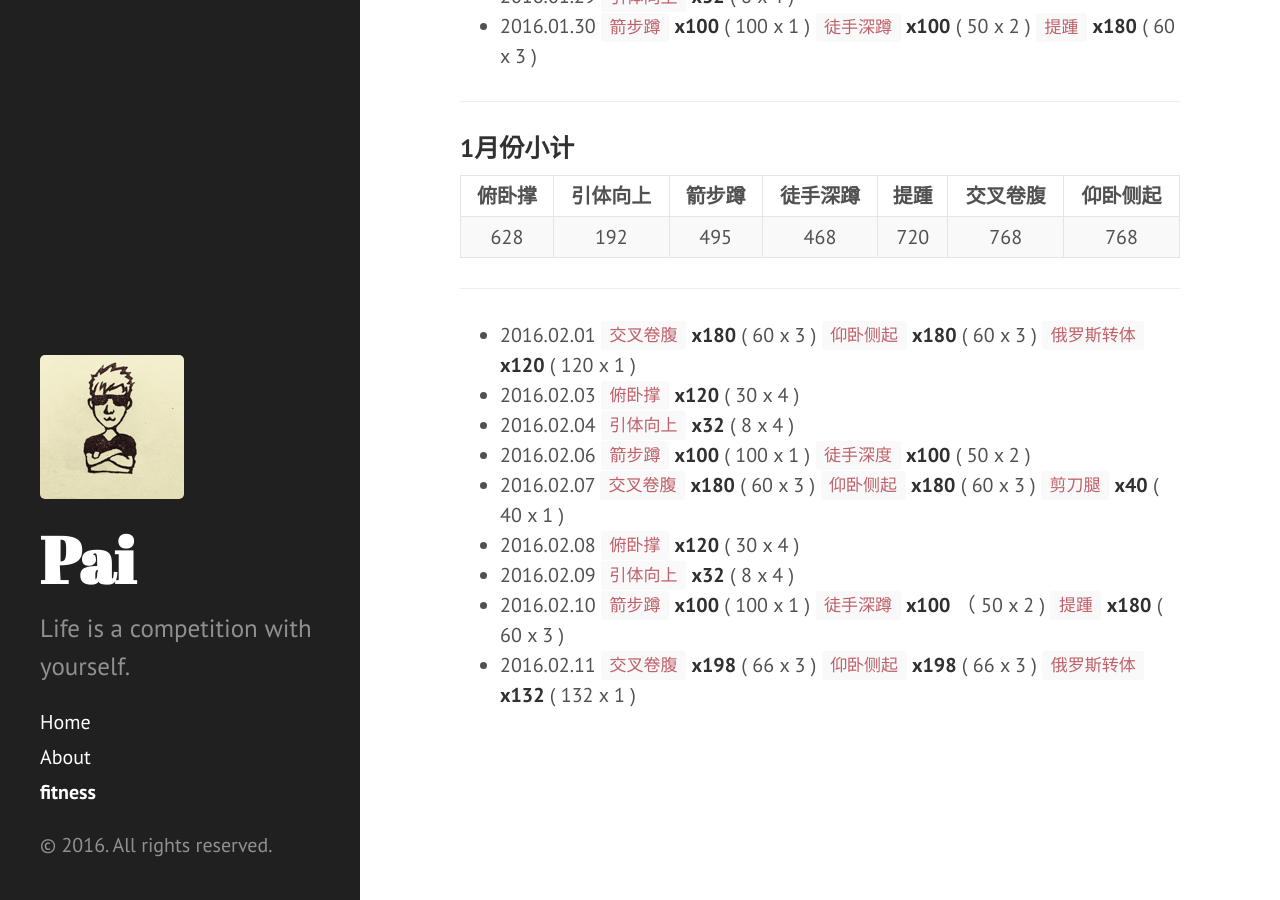
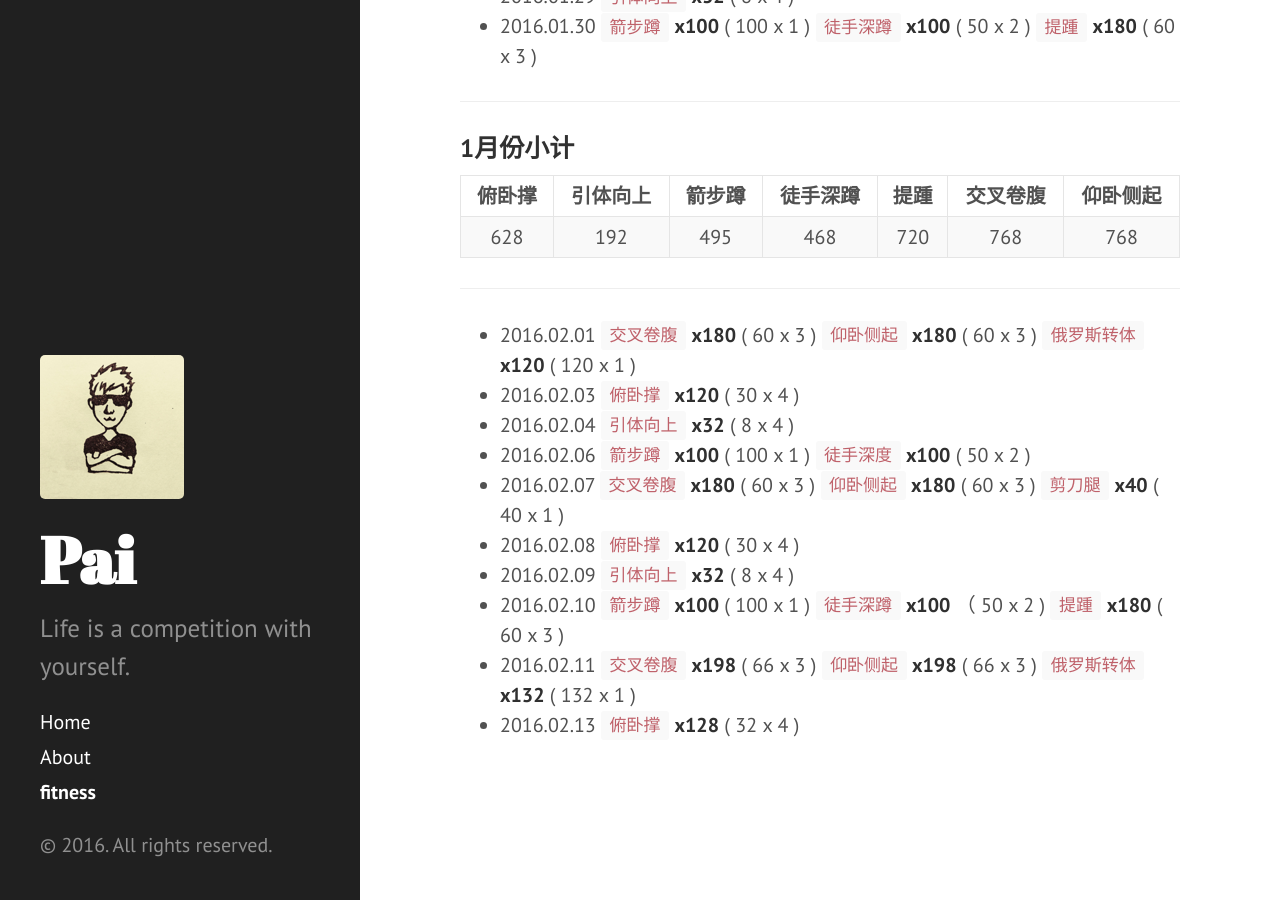
Before and after one commit to dragon8897/dragon8897.github.io, a Jekyll site: the page built from fitness.md, in a window 1280 px wide and 900 px high, scrolled down 1210 px. Built offline with Jekyll 4.4.1, drawn with Linux system fonts in a browser that asks for light colours; Markdown is read by kramdown in place of the engine named in the settings.

Commit message:
add fitness record.

```diff
--- a/fitness.md
+++ b/fitness.md
@@ -52,3 +52,4 @@ title: fitness
 - 2016.02.09 `引体向上` **x32** ( 8 x 4 )
 - 2016.02.10 `箭步蹲` **x100** ( 100 x 1 ) `徒手深蹲` **x100** （ 50 x 2 ) `提踵` **x180** ( 60 x 3 )
 - 2016.02.11 `交叉卷腹` **x198** ( 66 x 3 ) `仰卧侧起` **x198** ( 66 x 3 ) `俄罗斯转体` **x132** ( 132 x 1 )
+- 2016.02.13 `俯卧撑` **x128** ( 32 x 4 )
```
